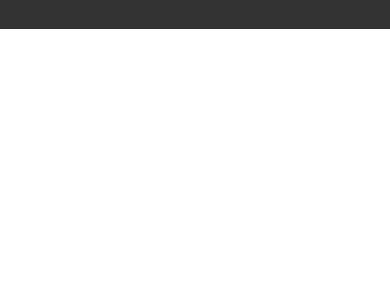
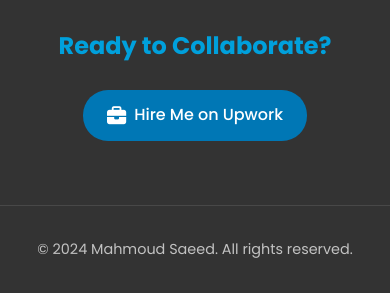
Before and after one commit to Mahmoud-Saeed-Mahmoud/Mahmoud-Saeed-Mahmoud.github.io, a plain HTML site: page index.html in a window 390 px wide. Shown: the part 4191-4484 px from the top of the page. Before the commit the page ends 4220 px from the top, so only its background shows below. Drawn offline with Linux system fonts and the light colour scheme.

Commit message:
style(footer): improve footer layout and styling for better readability
Refactor the footer section to enhance visual hierarchy and responsiveness. Adjusted padding, spacing, and alignment for better readability on all screen sizes. Added hover effects and transitions to interactive elements for improved user experience.

```diff
--- a/styles.css
+++ b/styles.css
@@ -283,35 +283,83 @@
     color: var(--bg-color);
 }
 
-/* Contact Section */
-.contact {
-    padding: 6rem 0;
-    background-color: var(--section-bg);
+/* Footer */
+footer {
+    padding: 4rem 0 2rem; /* Adjusted padding */
+    background-color: var(--text-color);
+    color: var(--bg-color);
 }
 
-.contact h2 {
-    text-align: center;
-    margin-bottom: 3rem;
-    font-size: 2.5rem;
+.footer-content {
+    display: flex;
+    justify-content: space-around; /* Space out sections */
+    align-items: flex-start; /* Align items to the top */
+    flex-wrap: wrap; /* Allow wrapping on smaller screens */
+    gap: 2rem; /* Add gap between sections */
+    margin-bottom: 2rem; /* Space before copyright */
+}
+
+.footer-section {
+    flex: 1; /* Allow sections to grow */
+    min-width: 250px; /* Minimum width for sections */
+    text-align: center; /* Center content within sections */
+}
+
+.footer-section h2 {
+    font-size: 1.5rem; /* Slightly smaller heading */
+    margin-bottom: 1.5rem;
+    color: var(--secondary-color); /* Use accent color */
 }
 
 .contact-links {
     display: flex;
-    justify-content: center;
-    gap: 2rem;
+    justify-content: center; /* Center links */
+    gap: 1.5rem; /* Adjust gap */
 }
 
 .contact-item {
-    display: flex;
+    display: inline-flex; /* Use inline-flex for better alignment */
     align-items: center;
     gap: 0.5rem;
     text-decoration: none;
-    color: var(--text-color);
-    transition: color 0.3s ease;
+    color: var(--bg-color); /* White text */
+    transition: color 0.3s ease, transform 0.3s ease;
+    font-size: 1rem;
+}
+
+.contact-item i {
+    font-size: 1.2rem; /* Slightly larger icon */
 }
 
 .contact-item:hover {
     color: var(--primary-color);
+    transform: translateY(-2px); /* Add subtle hover effect */
+}
+
+.hire-me-button {
+    background-color: var(--primary-color);
+    color: var(--bg-color);
+    padding: 0.8rem 1.5rem;
+    border-radius: 25px;
+    font-weight: 500;
+    transition: background-color 0.3s ease, transform 0.3s ease;
+}
+
+.hire-me-button:hover {
+    background-color: var(--secondary-color);
+    color: var(--bg-color); /* Ensure text color remains white on hover */
+    transform: translateY(-2px);
+}
+
+.copyright {
+    text-align: center;
+    padding-top: 2rem; /* Add padding above copyright */
+    border-top: 1px solid rgba(255, 255, 255, 0.1); /* Subtle separator */
+}
+
+.copyright p {
+    font-size: 0.9rem;
+    color: rgba(255, 255, 255, 0.7); /* Slightly dimmer text */
 }
 
 .scroll-top {
@@ -343,13 +391,7 @@
     transform: translateY(-5px);
 }
 
-/* Footer */
-footer {
-    padding: 2rem 0;
-    background-color: var(--text-color);
-    color: var(--bg-color);
-    text-align: center;
-}
+
 
 /* Animations */
 @keyframes fadeInUp {
@@ -387,8 +429,17 @@
         gap: 1rem;
     }
 
-    .contact-links {
+    .footer-content {
         flex-direction: column;
         align-items: center;
+        text-align: center;
+    }
+
+    .footer-section {
+        margin-bottom: 2rem;
+    }
+
+    .contact-links {
+        justify-content: center;
     }
 }
```
